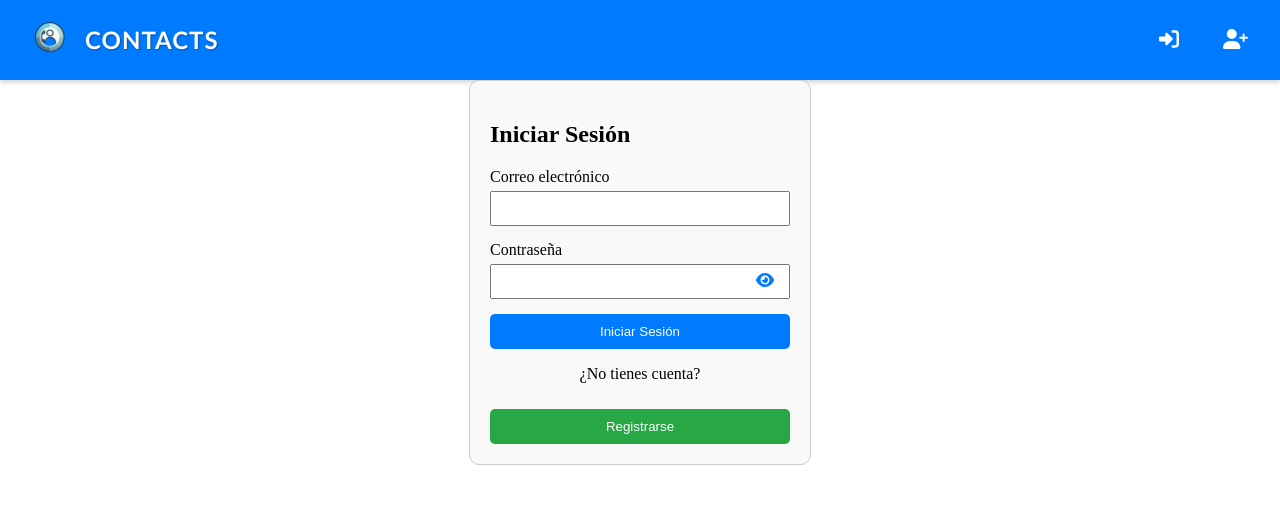
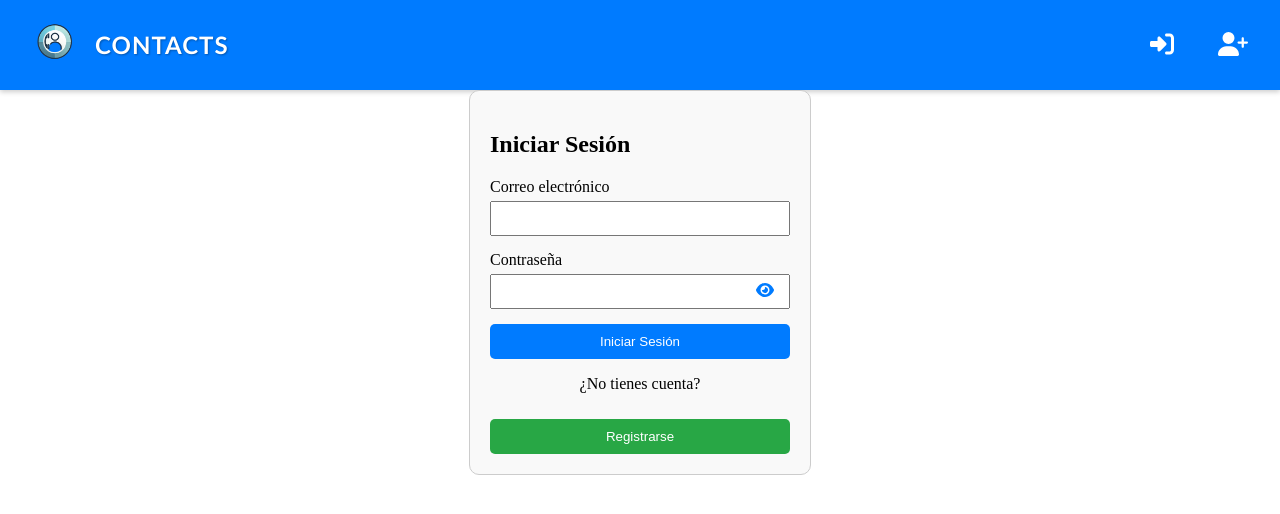
Before and after one commit to AdonaiMariani/FE-Contacts, an Angular app: page /login in a window 1280 px wide. Shown: the top 514 px of the page. Built offline with nearby package versions, Linux system fonts and the light colour scheme.

Commit message:
Mejora NavBar

```diff
--- a/src/app/public/components/navbar/navbar.component.css
+++ b/src/app/public/components/navbar/navbar.component.css
@@ -22,8 +22,8 @@
 }
 
 .navbar-logo {
-  width: 60px; /* Ajusta el tamaño del logo */
-  height: 60px;
+  width: 70px; /* Ajusta el tamaño del logo */
+  height: 70px;
   display: block;
 }
 
@@ -50,12 +50,18 @@
 }
 
 .navbar-links a {
-  color: white;
+  display: flex;
+  align-items: center;
+  cursor: pointer;
+  padding: 8px 12px;
+  border-radius: 5px; /* Hace el efecto de fondo redondeado */
+  transition: background-color 0.3s;
+  /* color: white;
   text-decoration: none;
   font-size: 16px;
   padding: 8px 12px;
   border-radius: 5px;
-  transition: background-color 0.3s, color 0.3s;
+  transition: background-color 0.3s, color 0.3s; */
 }
 
 .navbar-links a:hover {
@@ -65,7 +71,7 @@
 
 /* Íconos de navegación */
 .navbar-links fa-icon {
-  font-size: 20px;
+  font-size: 24px;
   color: white;
 }
 
@@ -78,12 +84,22 @@
   display: flex;
   align-items: center;
   cursor: pointer;
+  padding: 8px 12px;
+  border-radius: 5px; /* Hace el efecto de fondo redondeado */
+  transition: background-color 0.3s; /* Suaviza la transición del color */
+}
+
+.profile-container:hover {
+  background-color: #0056b3; /* Fondo oscuro al pasar el mouse */
 }
 
 .navbar-profile fa-icon {
   font-size: 24px;
-  cursor: pointer;
+  color: white;
+  transition: color 0.3s;
+  /* cursor: pointer; */
 }
+
 
 /* Menú desplegable */
 .profile-menu {
@@ -124,6 +140,7 @@
 .profile-menu li a fa-icon {
   margin-right: 10px;
   font-size: 18px;
+  color: inherit;
 }
 
 .profile-menu li a:hover {
--- a/src/app/public/components/navbar/navbar.component.html
+++ b/src/app/public/components/navbar/navbar.component.html
@@ -5,9 +5,11 @@
     <div class="logo-container">
       <a routerLink="/contacts" class="navbar-brand">
        <img src= "assets/images/ContactsLogo2.png" alt="Logo" class="navbar-logo" />
+      </a>
+      <a routerLink="/contacts" class="app-name-link">
+      <span class="app-name">Contacts</span>
+      </a>
 
-      </a>
-      <span class="app-name">Contacts</span>
     </div>
     <!-- Navegación -->
     <ul class="navbar-links">
```
